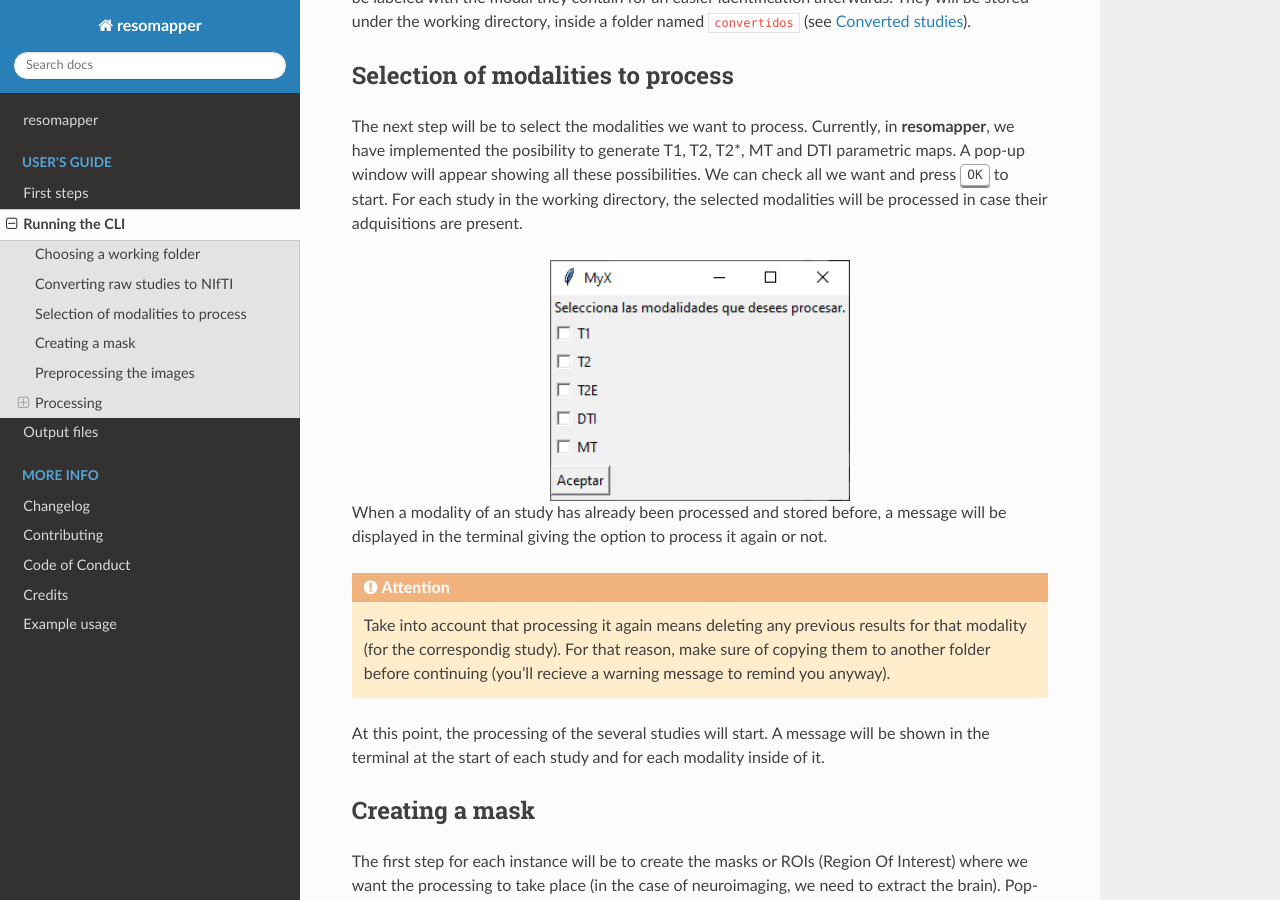
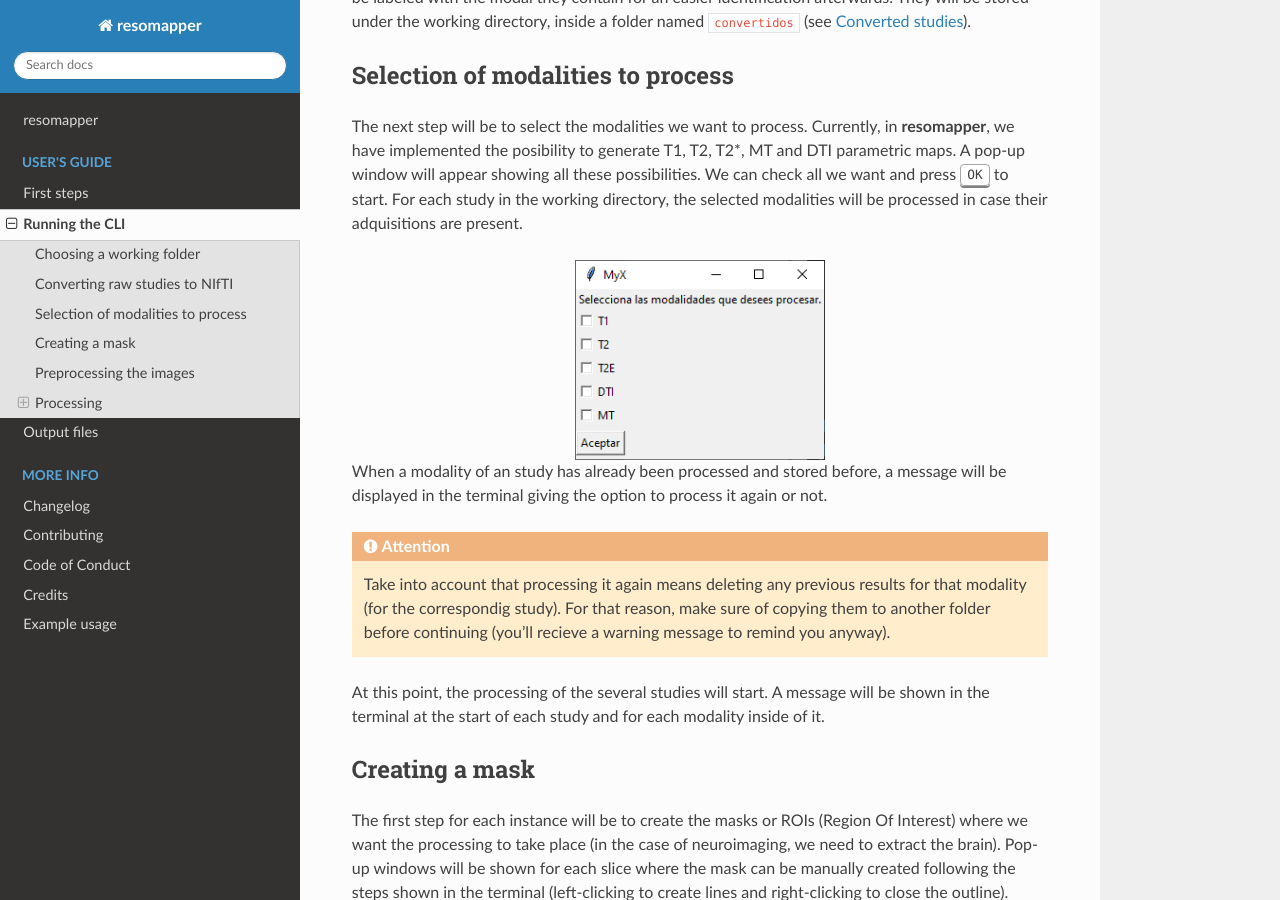
Before and after one commit to Biomedical-MR/resomapper, a Sphinx documentation site: the page built from docs/handbook.md, in a window 1280 px wide and 900 px high, scrolled down 1250 px. Built offline with Sphinx 7.4.7 and the Read the Docs theme 2.0.0, drawn with Linux system fonts in a browser that asks for light colours; pages that are not in the unit, such as notebooks, are missing from menus.

Commit message:
Update docs

````diff
--- a/docs/handbook.md
+++ b/docs/handbook.md
@@ -44,8 +44,11 @@
 
 ```{image} static/2_select_modal.png
 :alt: Modality selection window.
-:width: 300px
+:width: 250px
 :align: center
+
+:::{warning} Testing
+:::
 ```
 
 When a modality of an study has already been processed and stored before, a message will be displayed in the terminal giving the option to process it again or not.
````
